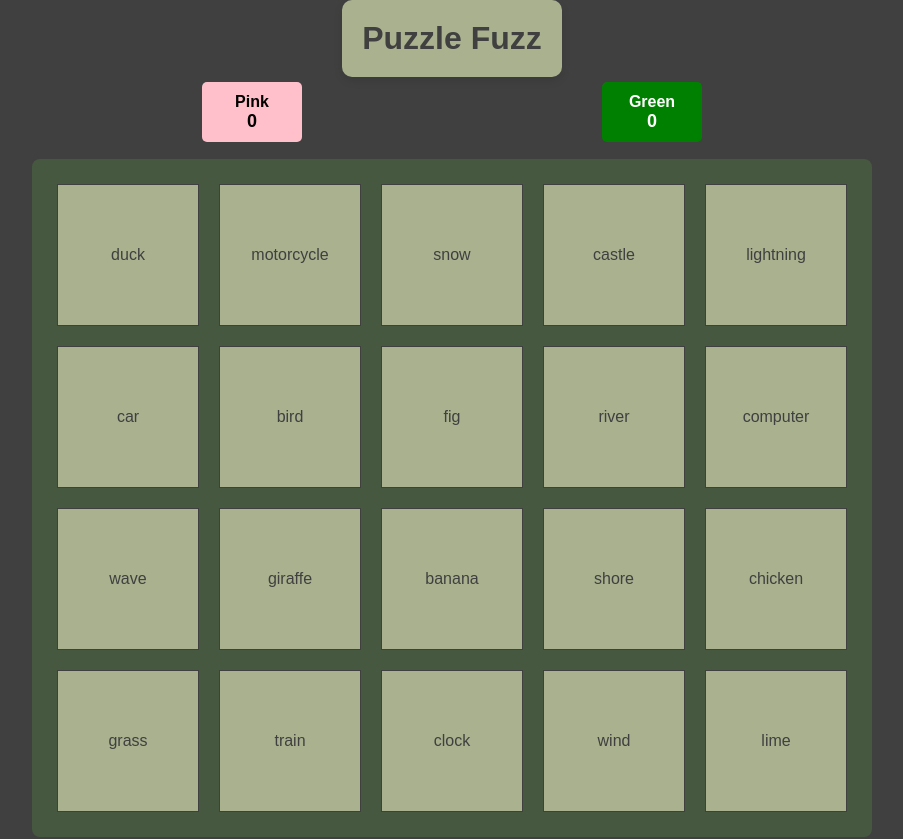
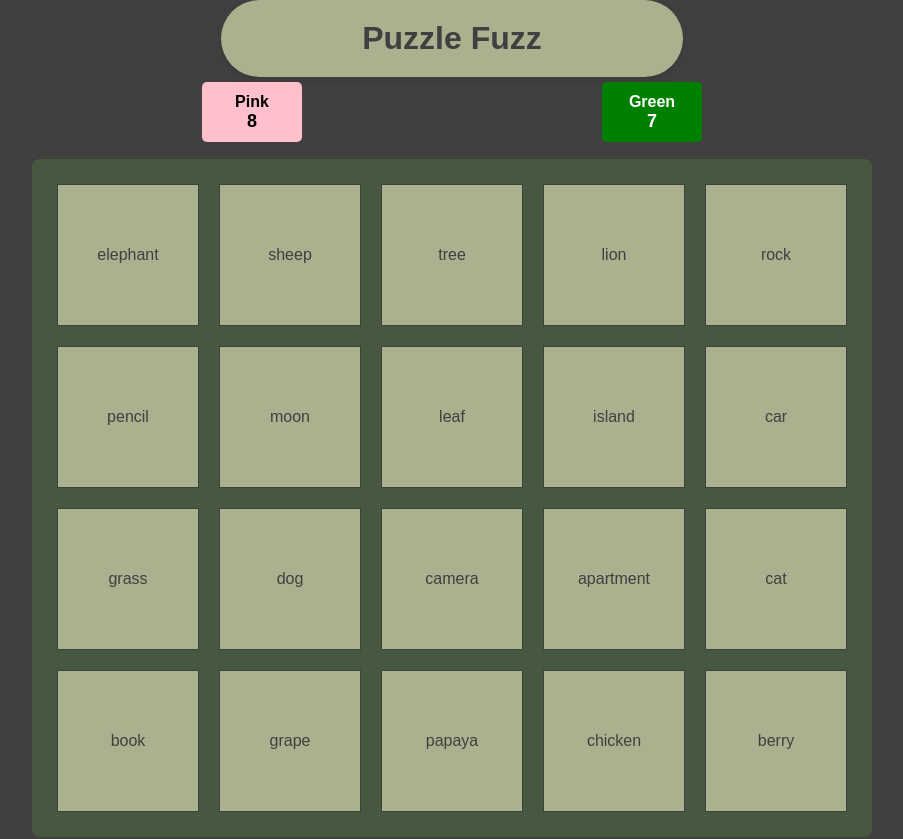
Before and after one commit to bweithers/puzzlefuzz, a React (Create React App) app: page / in a window 1280 px wide. Shown: the whole page, without its empty margins (188-1091 px from the left). Built offline with nearby package versions, Linux system fonts and the light colour scheme.

Commit message:
move header to the game component, make it reset game on click

```diff
--- a/src/App.css
+++ b/src/App.css
@@ -10,11 +10,18 @@
   color: #3f403f; /* Onyx */
 }
 
+.Game{
+  display: flex;
+  flex-direction: column;
+}
 .App-header {
   background-color: #A9B18F; /* Sage */
   padding: 20px;
-  border-radius: 10px;
+  border-radius: 50px;
   box-shadow: 0 4px 8px rgba(0, 0, 0, 0.1);
+  user-select: none;
+  width: 50%;
+  align-self: center;
 }
 
 .App-header h1 {
--- a/src/App.js
+++ b/src/App.js
@@ -5,9 +5,6 @@ import Game from './components/Game'
 function App() {
   return (
     <div className="App">
-      <header className="App-header">
-        <h1>Puzzle Fuzz</h1>
-      </header>
     <Game/>
     </div>
   );
--- a/src/components/Game.js
+++ b/src/components/Game.js
@@ -12,13 +12,6 @@
 import React, { useState, useEffect } from 'react';
 import Board from './Board';
 import ScoreTracker from './ScoreTracker';
-
-const Game = () => {
-  const [words, setWords] = useState([]);
-
-
-  const [pinkLeft, setPinkLeft] = useState(0);
-  const [greenLeft, setGreenLeft] = useState(0);
 
 const fetchWordsAndSetup = async () => {
   try {
@@ -52,15 +45,29 @@ const Game = () => {
       [coloredWords[i], coloredWords[j]] = [coloredWords[j], coloredWords[i]];
     }
 
-      setWords(coloredWords);
+    return coloredWords;
   } catch (error) {
     console.error('Error fetching words:', error);
+    return [];
   }
 };
 
+const Game = () => {
+  const [words, setWords] = useState([]);
+  const [pinkLeft, setPinkLeft] = useState(8);
+  const [greenLeft, setGreenLeft] = useState(7);
+
+  const resetGame = async () => {
+    const newWords = await fetchWordsAndSetup();
+    setWords(newWords);
+    setPinkLeft(8);
+    setGreenLeft(7);
+  };
+
   useEffect(() => {
-    fetchWordsAndSetup();
+    resetGame();
   }, []);
+
 
   const handleWordClick = (index) => {
     if (!words[index].revealed) {
@@ -77,8 +84,12 @@ const Game = () => {
       }
     }
   };
+
   return (
-    <div className="game">
+    <div className="Game">
+      <header className="App-header" onClick={resetGame}>
+        <h1>Puzzle Fuzz</h1>
+      </header>
       <ScoreTracker pinkLeft={pinkLeft} greenLeft={greenLeft} />
       <Board words={words} onWordClick={handleWordClick} />
     </div>
```
Lines whose indentation alone changed are shown as unchanged.
